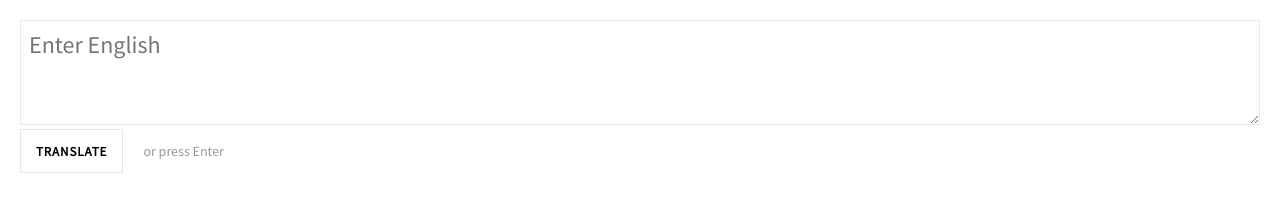
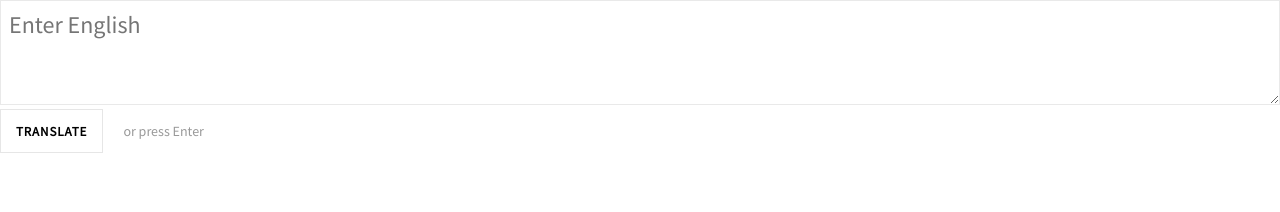
Before and after one commit to denbue/translator, a plain HTML site: page index.html in a window 1280 px wide. Drawn offline with nearby package versions, Linux system fonts and the light colour scheme; some packages are replaced by stand-ins of ours; a script that the page names is missing.

Commit message:
Remove padding for integration

```diff
--- a/index.html
+++ b/index.html
@@ -8,7 +8,7 @@
   <link href="https://fonts.googleapis.com/css?family=Source+Sans+Pro" rel="stylesheet">
   <style type="text/css">
     * { margin: 0; padding: 0; color: #222; font-size: 14px; font-family: 'Source Sans Pro', sans-serif; box-sizing: border-box; }
-    body { padding: 20px; background-color: white; }
+    body { padding: 0; background-color: white; }
     textarea { width: 100%; border: none; padding: 8px 8px; height: 105px; white-space: pre-wrap; border: 1px solid #e9e9e9; font-size: 24px; }
       textarea:focus { border: 1px solid black; box-shadow: none; outline:0; }
     button.copy { width: 100%; background: none; border: 1px solid #e9e9e9; cursor: pointer; text-align: left }
```
